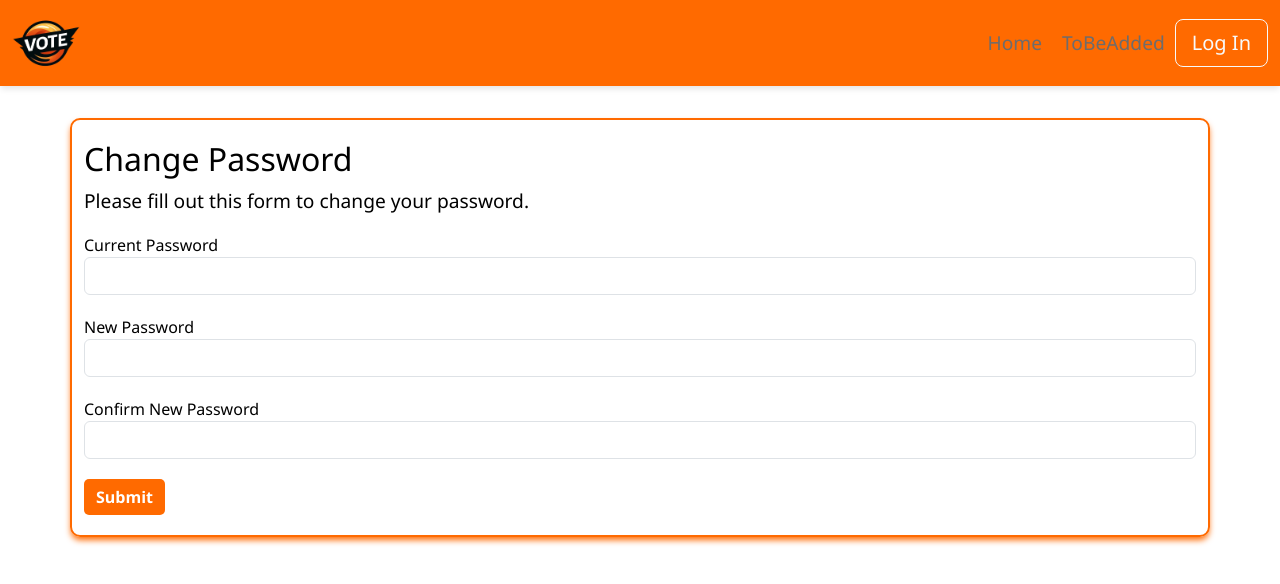
After one commit to xdedinsky/Webte2Final, a PHP site: page /account_settings.php in a window 1280 px wide. The commit adds this page. Shown: the top 584 px of the page. Run offline with PHP 8.4, Linux system fonts and the light colour scheme; data that the repository does not hold is empty; some libraries are stand-ins or nearby versions.

Commit message:
Added password change

```diff
--- /dev/null
+++ b/src/account_settings.php
@@ -0,0 +1,111 @@
+<?php
+session_start();
+ini_set('display_errors', 1);
+ini_set('display_startup_errors', 1);
+error_reporting(E_ALL);
+?>
+<!DOCTYPE html>
+<html lang="en">
+<head>
+    <meta charset="UTF-8">
+    <meta name="viewport" content="width=device-width, initial-scale=1.0">
+    <title>VOTE Account</title>
+    <link href="https://cdn.jsdelivr.net/npm/bootstrap@5.3.0/dist/css/bootstrap.min.css" rel="stylesheet">
+    <script src="https://cdn.jsdelivr.net/npm/sweetalert2@11"></script>
+    <link rel="stylesheet" href="styles.css">
+</head>
+<body>
+    <nav class="navbar navbar-expand-lg">
+        <div class="container-fluid">
+            <!-- Logo -->
+            <a class="navbar-brand" href="index.php">
+                <img src="images/vote.png" alt="Vote System Logo">
+            </a>
+            <!-- Toggler -->
+            <button class="navbar-toggler" type="button" data-bs-toggle="collapse" data-bs-target="#navbarNavAltMarkup" aria-controls="navbarNavAltMarkup" aria-expanded="false" aria-label="Toggle navigation">
+                <span class="navbar-toggler-icon"></span>
+            </button>
+            <!-- Navbar links -->
+            <div class="collapse navbar-collapse justify-content-end" id="navbarNavAltMarkup">
+                <div class="navbar-nav">
+                    <a class="nav-link" aria-current="page" href="index.php">Home</a>
+                    <a class="nav-link" href="tobeadded.php">ToBeAdded</a>
+                    <?php if (isset($_SESSION["loggedin"]) && $_SESSION["loggedin"] === true): ?>
+                        <div class="dropdown">
+                            <a class="nav-link dropdown-toggle active" href="#" id="navbarDropdownMenuLink" role="button" data-bs-toggle="dropdown" aria-expanded="false">
+                                <?php echo htmlspecialchars($_SESSION["username"]); ?>
+                            </a>
+                            <ul class="dropdown-menu" aria-labelledby="navbarDropdownMenuLink">
+                                <li><a class="dropdown-item" href="account_settings.php">Account Settings</a></li>
+                                <li><a class="dropdown-item" href="controllers/logout.php">Logout</a></li>
+                            </ul>
+                        </div>
+                    <?php else: ?>
+                        <!-- Login Modal Trigger -->
+                        <button class="btn btn-outline-light btn-lg" data-bs-toggle="modal" data-bs-target="#loginModal">Log In</button>
+                    <?php endif; ?>
+                </div>
+            </div>
+        </div>
+    </nav>
+
+    <div class="container">
+        <h2>Change Password</h2>
+        <p>Please fill out this form to change your password.</p>
+        <form id="changePasswordForm">
+            <div class="form-group">
+                <label>Current Password</label>
+                <input type="password" name="current_password" class="form-control <?php echo (!empty($current_password_err)) ? 'is-invalid' : ''; ?>">
+                <span class="invalid-feedback"><?php echo $current_password_err; ?></span>
+            </div>
+            <div class="form-group">
+                <label>New Password</label>
+                <input type="password" name="new_password" class="form-control <?php echo (!empty($new_password_err)) ? 'is-invalid' : ''; ?>">
+                <span class="invalid-feedback"><?php echo $new_password_err; ?></span>
+            </div>
+            <div class="form-group">
+                <label>Confirm New Password</label>
+                <input type="password" name="confirm_password" class="form-control <?php echo (!empty($confirm_password_err)) ? 'is-invalid' : ''; ?>">
+                <span class="invalid-feedback"><?php echo $confirm_password_err; ?></span>
+            </div>
+            <div class="form-group">
+                <input type="submit" class="btn btn-primary" value="Submit">
+            </div>
+        </form>
+    </div>
+
+
+<script src="https://cdn.jsdelivr.net/npm/bootstrap@5.3.0/dist/js/bootstrap.bundle.min.js"></script>
+<script src="alerts.js"></script>
+<script>
+document.getElementById('changePasswordForm').addEventListener('submit', function(event) {
+    event.preventDefault();
+
+    var formData = {
+        current_password: document.getElementsByName('current_password')[0].value,
+        new_password: document.getElementsByName('new_password')[0].value,
+        confirm_password: document.getElementsByName('confirm_password')[0].value
+    };
+
+    fetch('controllers/password.php', {
+        method: 'POST',
+        headers: {
+            'Content-Type': 'application/json',
+        },
+        body: JSON.stringify(formData)
+    })
+    .then(response => response.json())
+    .then(data => {
+        if(data.success) {
+            Swal.fire('Success', 'Password changed successfully!', 'success');
+        } else {
+            Swal.fire('Error', data.error, 'error');
+        }
+    })
+    .catch(error => {
+        Swal.fire('Error', 'Something went wrong!', 'error');
+    });
+});
+</script>
+</body>
+</html>
--- a/src/styles.css
+++ b/src/styles.css
@@ -80,3 +80,26 @@ button.navbar-toggler .navbar-toggler-icon {
     text-decoration: none;
     color: var(--accent-color);
 }
+
+.container {
+    margin-top: 2rem;
+    padding-top: 20px; /* Spacing from the top */
+    border: 2px solid var(--primary-color); /* Border for a cleaner look */
+    border-radius: 10px;
+    box-shadow: 0 4px 6px -1px var(--primary-color); /* Modern shadow for depth */
+}
+
+.container h1 {
+    font-size: 2.5rem; /* Large font size for headings */
+    font-weight: 600; /* Bold font weight for emphasis */
+    text-align: center; /* Centered text */
+}
+
+.container p {
+    font-size: 1.2rem; /* Increased font size for paragraphs */
+    line-height: 1.6; /* Increased line height for better readability */
+}
+
+.container input {
+    margin-bottom: 20px; /* Spacing from the top */
+}
```
Also changed, not shown: src/controllers/password.php (added, +65 -0 lines), src/index.php (+15 -11 lines).
